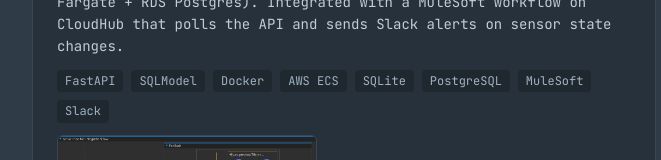
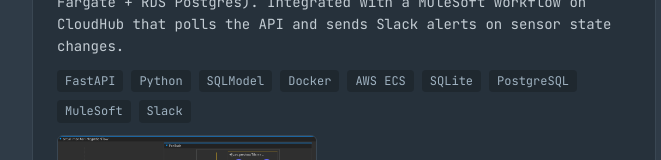
Before and after one commit to waltterir/portfolio-page, a React app: page / in a window 1280 px wide. Shown: the part 527-687 px from the top of the page, without its empty margins (296-957 px from the left). Built offline with nearby package versions, Linux system fonts and the light colour scheme; the HTML template or start-up script is replaced by a standard one.

Commit message:
add: added python in project infos

```diff
--- a/src/App.tsx
+++ b/src/App.tsx
@@ -19,6 +19,7 @@
       "Sensor data management REST API built with FastAPI and SQLModel. Tested with pytest, containerized with Docker, deployed on AWS (ECS Fargate + RDS Postgres). Integrated with a MuleSoft workflow on CloudHub that polls the API and sends Slack alerts on sensor state changes.",
     stack: [
       "FastAPI",
+      "Python",
       "SQLModel",
       "Docker",
       "AWS ECS",
@@ -34,7 +35,7 @@
     tag: "Practice project",
     description:
       "Production-style REST API for books and authors with JWT authentication, a pytest test suite, Docker containerization, and deployment to a GCP VM.",
-    stack: ["FastAPI", "JWT", "Docker", "GCP"],
+    stack: ["FastAPI", "Python", "JWT", "Docker", "GCP"],
     link: "https://github.com/waltterir/book-api-fastapi",
     linkLabel: "code",
   },
```
